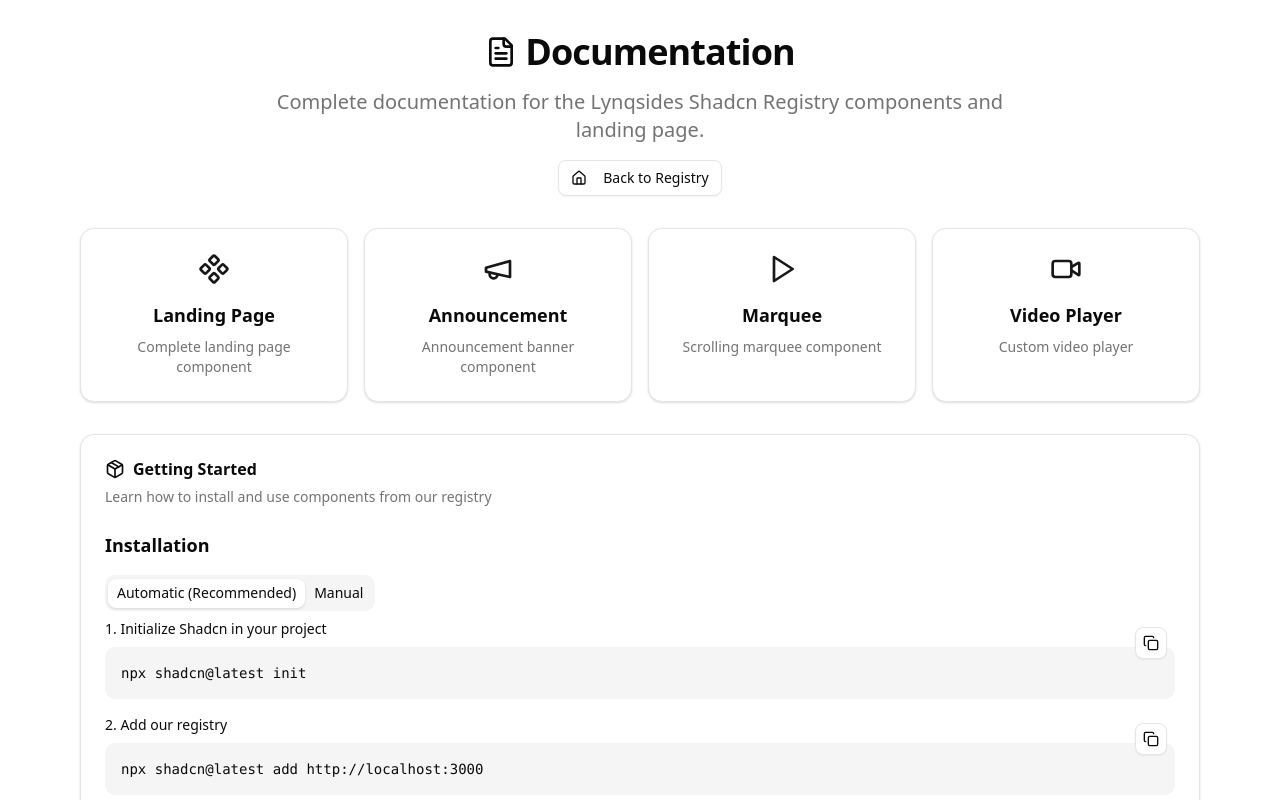
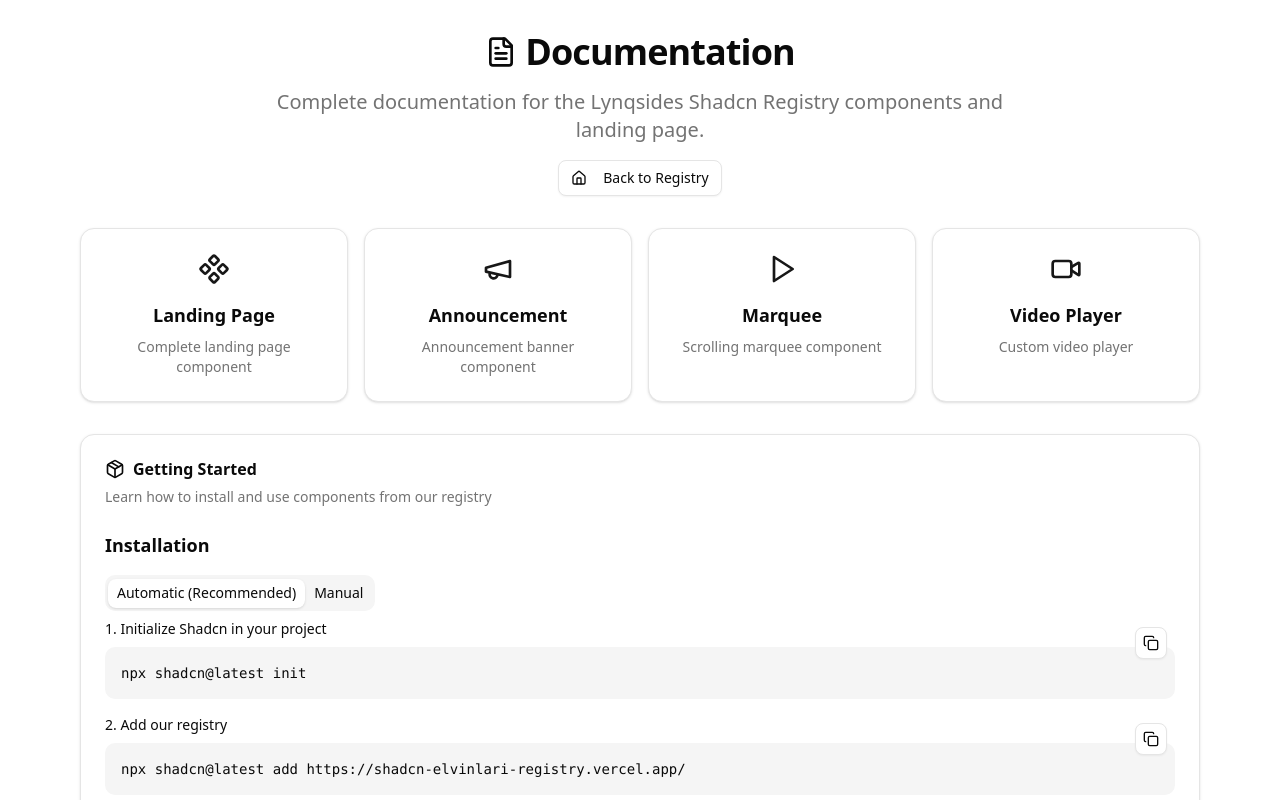
Before and after one commit to elvinlari/shadcn-registry, a Next.js app: page /docs in a window 1280 px wide. Shown: the top 800 px of the page. Built offline with nearby package versions, Linux system fonts and the light colour scheme.

Commit message:
fix: edit domain

```diff
--- a/app/docs/page.tsx
+++ b/app/docs/page.tsx
@@ -132,7 +132,7 @@
                 <CodeBlock
                   id="step2"
                   title="2. Add our registry"
-                >npx shadcn@latest add http://localhost:3000</CodeBlock>
+                >npx shadcn@latest add https://shadcn-elvinlari-registry.vercel.app/</CodeBlock>
 
                 <CodeBlock
                   id="step3"
--- a/app/hero/page.tsx
+++ b/app/hero/page.tsx
@@ -155,7 +155,7 @@
 ];
 
 
-function FloatingNav({ className }: FloatingNavProps) {
+export function FloatingNav({ className }: FloatingNavProps) {
   const [isScrolled, setIsScrolled] = useState(false);
   const [activeSection, setActiveSection] = useState('hero');
 
@@ -430,7 +430,7 @@
         <div className="text-left">
           <h2 className="text-2xl font-semibold mb-4">Our Mission</h2>
           <p className="text-lg text-muted-foreground mb-6">
-            We&apos;re dedicated to providing developers with the best tools and components
+            We're dedicated to providing developers with the best tools and components
             to build exceptional web applications. Our platform combines modern design
             principles with cutting-edge technology.
           </p>
@@ -476,10 +476,10 @@
     <div className="max-w-6xl mx-auto w-full">
       <div className="text-center mb-16">
         <h1 className="mb-4 text-balance font-medium text-5xl tracking-tighter">
-          Let&apos;s Build Something Amazing Together
+          Let's Build Something Amazing Together
         </h1>
         <p className="text-xl text-muted-foreground max-w-3xl mx-auto">
-          Ready to transform your business? Get in touch with our team and let&apos;s discuss
+          Ready to transform your business? Get in touch with our team and let's discuss
           how we can help you achieve your goals.
         </p>
       </div>
@@ -497,7 +497,7 @@
                 <div>
                   <h3 className="font-semibold">Email Us</h3>
                   <p className="text-muted-foreground">hello@yourcompany.com</p>
-                  <p className="text-sm text-muted-foreground">We&apos;ll respond within 24 hours</p>
+                  <p className="text-sm text-muted-foreground">We'll respond within 24 hours</p>
                 </div>
               </div>
 
@@ -553,7 +553,7 @@
           <CardHeader>
             <CardTitle className="text-2xl">Send us a Message</CardTitle>
             <CardDescription>
-              Fill out the form below and we&apos;ll get back to you as soon as possible.
+              Fill out the form below and we'll get back to you as soon as possible.
             </CardDescription>
           </CardHeader>
           <CardContent className="space-y-4">
@@ -609,7 +609,7 @@
       <div className="mt-16 text-center bg-card border rounded-lg p-8">
         <h3 className="text-2xl font-semibold mb-4">Ready to Get Started?</h3>
         <p className="text-muted-foreground mb-6 max-w-2xl mx-auto">
-          Don&apos;t wait! Join thousands of satisfied customers who have transformed
+          Don't wait! Join thousands of satisfied customers who have transformed
           their businesses with our platform.
         </p>
         <div className="flex flex-col sm:flex-row gap-4 justify-center">
--- a/app/page.tsx
+++ b/app/page.tsx
@@ -110,7 +110,7 @@
           </div>
           <div>
             <h4 className="font-medium mb-2">Add our registry</h4>
-            <CodeBlock id="registry-add">npx shadcn@latest add http://localhost:3000</CodeBlock>
+            <CodeBlock id="registry-add">npx shadcn@latest add https://shadcn-elvinlari-registry.vercel.app/</CodeBlock>
           </div>
           <div>
             <h4 className="font-medium mb-2">Install a component</h4>
--- a/public/r/registry.json
+++ b/public/r/registry.json
@@ -1,7 +1,7 @@
 {
   "$schema": "https://ui.shadcn.com/schema/registry.json",
   "name": "Lynqsides Shadcn Registry",
-  "homepage": "http://localhost:3000",
+  "homepage": "https://shadcn-elvinlari-registry.vercel.app",
   "items": [
     {
       "name": "landing-page",
--- a/registry.json
+++ b/registry.json
@@ -1,7 +1,7 @@
 {
   "$schema": "https://ui.shadcn.com/schema/registry.json",
   "name": "Lynqsides Shadcn Registry",
-  "homepage": "http://localhost:3000",
+  "homepage": "https://shadcn-elvinlari-registry.vercel.app",
   "items": [
     {
       "name": "landing-page",
```
Also changed, not shown: public/r/landing-page.json (+1 -1 lines).
